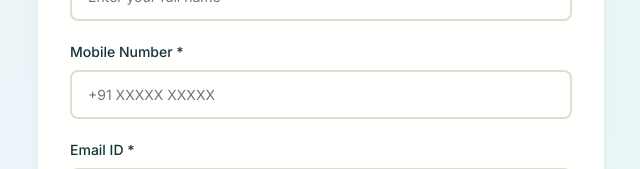
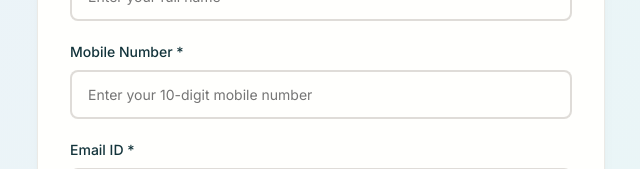
Before and after one commit to algoexpertbuddy-lab/finance-client-form, a plain HTML site: page index.html in a window 1280 px wide. Shown: the part 329-498 px from the top of the page, without its empty margins (319-959 px from the left). Drawn offline with Linux system fonts and the light colour scheme.

Commit message:
Update index.html

```diff
--- a/index.html
+++ b/index.html
@@ -39,14 +39,9 @@
 
                             <div class="form-group">
                                 <label for="mobileNumber" class="form-label">Mobile Number *</label>
-                                <input
-                                    type="tel"
-                                    id="mobileNumber"
-                                    name="mobileNumber"
-                                    class="form-control"
-                                    placeholder="+91 XXXXX XXXXX"
-                                    required
-                                >
+
+                                <input type="tel" id="mobileNumber" name="mobileNumber" class="form-control" required maxlength="10" pattern="^[6-9][0-9]{9}$" placeholder="Enter your 10-digit mobile number">
+
                                 <div class="error-message" id="mobileNumberError"></div>
                             </div>
 
```
